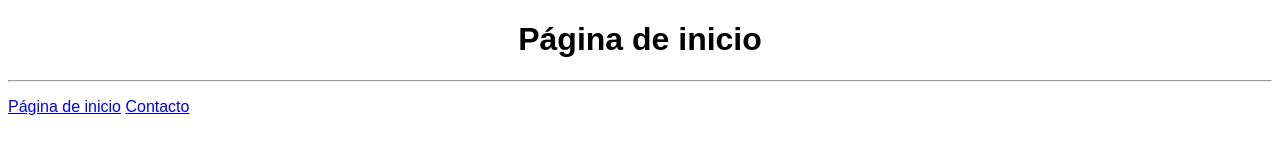
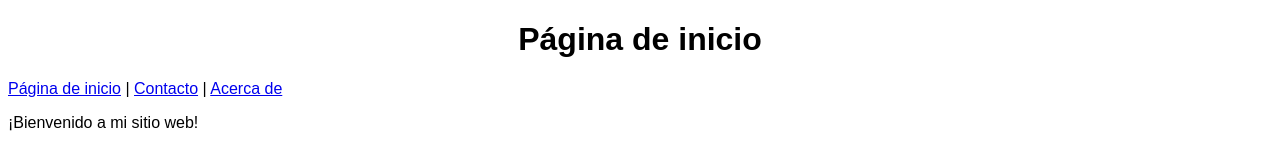
Before and after one commit to ImEngineerDew/LessonsHTML, a plain HTML site: page myWebsite/mainPage.html in a window 1280 px wide. Drawn offline with Linux system fonts and the light colour scheme.

Commit message:
Writing the contact.html

```diff
--- a/Taller Nro 1/mainPage.html
+++ b/myWebsite/mainPage.html
@@ -8,10 +8,14 @@
 </head>
 <body>
     <h1 style = "font-family: Arial; text-align: center;">Página de inicio</h1>
-    <hr>
+    </hr>
         <p style = "font-family: Arial; text-align: left;">
-            <a href = "mainPage.html">Página de inicio</a>
-            <a href = "contact.html">Contacto</a>
+            <a href = "mainPage.html">Página de inicio</a><text> | </text>
+            <a href = "contact.html">Contacto</a> <text> | </text>
+            <a href = "aboutOf.html">Acerca de</a>
+        </p>
+        <p style = "font-family: Arial; text-align: left;">
+            ¡Bienvenido a mi sitio web!
         </p>
 </body>
 </html>
```
Also changed, not shown: myWebsite/contact.html (renamed from Taller Nro 1/contact.html, +3 -2 lines), myWebsite/mainPage.txt (added).
